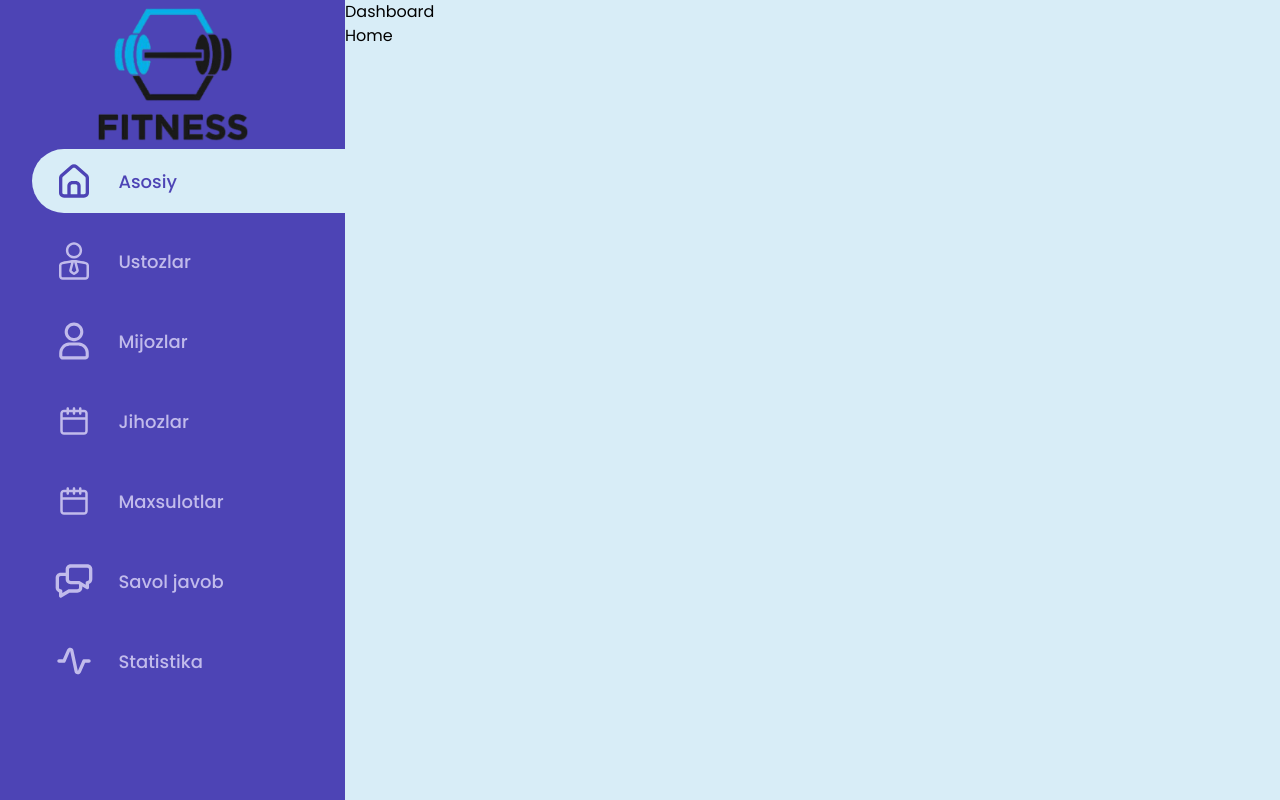
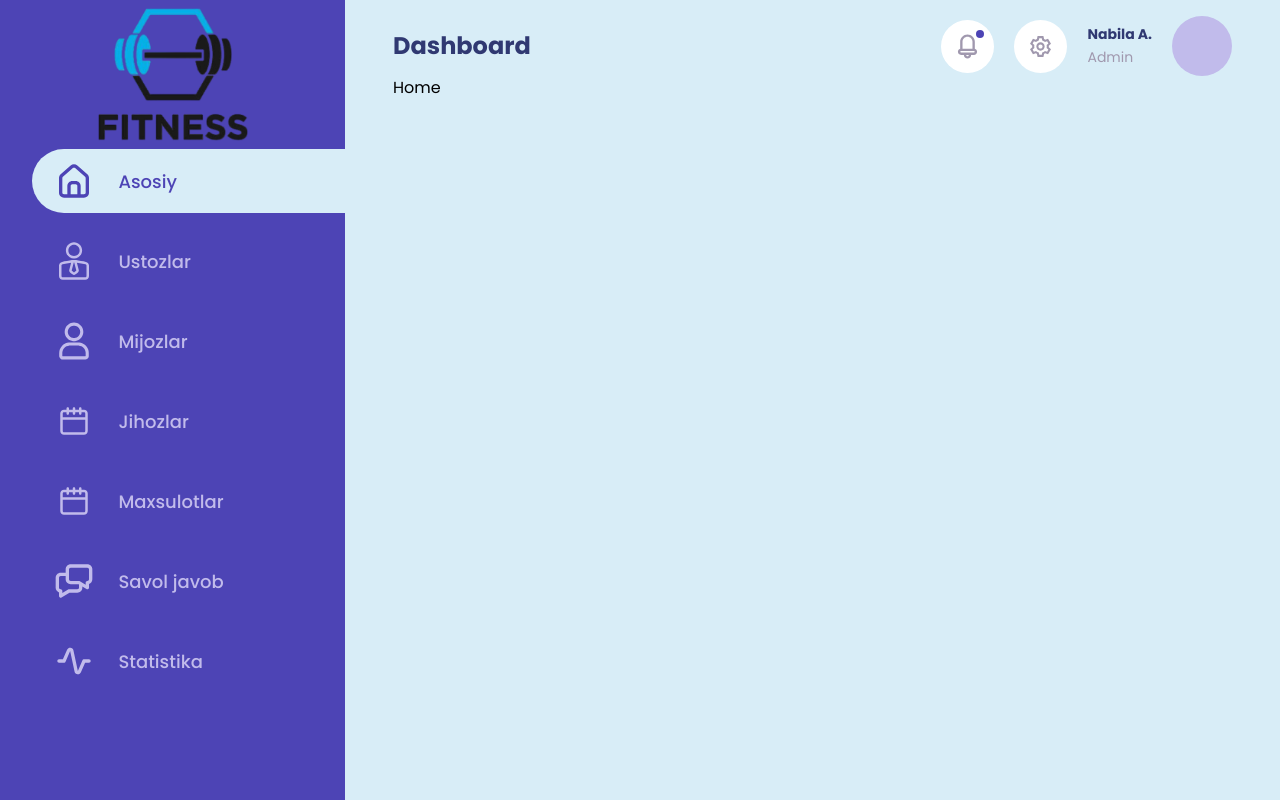
Before and after one commit to dilshodsherzodovich/najottalim, a React (Create React App) app: page / in a window 1280 px wide. Shown: the top 800 px of the page. Built offline with nearby package versions, Linux system fonts and the light colour scheme.

Commit message:
header component finished and fixed

```diff
--- a/src/layouts/MainLayout/components/Header.jsx
+++ b/src/layouts/MainLayout/components/Header.jsx
@@ -1,12 +1,32 @@
 import React from "react";
 import { useLocation } from "react-router-dom";
 import { handlePageHeader } from "../../../utils/handlePageHeader";
+import Heading4 from "../../../components/Headings/Heading4";
+import Heading6 from "../../../components/Headings/Heading6";
+import { ReactComponent as BellIcon } from "../../../assets/icons/bell.svg";
+import { ReactComponent as GearIcon } from "../../../assets/icons/gear.svg";
 
 function Header() {
   const { pathname } = useLocation();
   return (
-    <div>
-      <p>{handlePageHeader(pathname)}</p>
+    <div className="flex items-center justify-between pt-4">
+      <Heading4>{handlePageHeader(pathname)}</Heading4>
+      <div className="icons-box flex items-center gap-[20px]">
+        <div className="p-[14px] rounded-full bg-white inline-block relative">
+          <BellIcon width={25} height={25} />
+          <div className="w-2 h-2 rounded-full bg-primary absolute top-[10px] right-[10px]"></div>
+        </div>
+        <div className="p-[14px] rounded-full bg-white inline-block">
+          <GearIcon width={25} height={25} />
+        </div>
+        <div className="userDetails flex items-center gap-[20px]">
+          <div className="names">
+            <Heading6>Nabila A.</Heading6>
+            <span className="text-[14px] font-[400] text-lightGrey">Admin</span>
+          </div>
+          <div className="w-[60px] h-[60px] rounded-full bg-lightColor"></div>
+        </div>
+      </div>
     </div>
   );
 }
--- a/src/layouts/MainLayout/components/Sidebar.jsx
+++ b/src/layouts/MainLayout/components/Sidebar.jsx
@@ -107,7 +107,7 @@ function Sidebar() {
             alt="logo"
           />
         </div>
-        <div className="links-list flex flex-col pl-8 gap-2 min-[1281px]:pl-12">
+        <div className="links-list flex flex-col pl-8 gap-2  min-[1281px]:pl-12">
           {renderLinks()}
         </div>
       </div>
--- a/src/layouts/MainLayout/index.jsx
+++ b/src/layouts/MainLayout/index.jsx
@@ -10,7 +10,7 @@ const MainLayout = () => {
   return isAuth ? (
     <div className="flex">
       <Sidebar />
-      <div className="min-h-screen w-full bg-bgColor">
+      <div className="min-h-screen w-full bg-bgColor px-12">
         <Header />
         <Outlet />
       </div>
--- a/src/pages/Auth/index.jsx
+++ b/src/pages/Auth/index.jsx
@@ -1,7 +1,7 @@
 import React, { useState } from "react";
 import { Link } from "react-router-dom";
 // Images & Icons
-import Logo from "../../assets/logo.png";
+import Logo from "../../assets/images/logo.png";
 import Hand from "../../assets/icons/hand.svg";
 import {
   AiOutlineInfoCircle,
--- a/src/pages/Verify/index.jsx
+++ b/src/pages/Verify/index.jsx
@@ -1,7 +1,7 @@
-import React, { useState } from "react";
+import React from "react";
 import { Link } from "react-router-dom";
 // Images & Icons
-import Logo from "../../assets/logo.png";
+import Logo from "../../assets/images/logo.png";
 import Phone from "../../assets/icons/phone.svg";
 
 // Components
--- a/tailwind.config.js
+++ b/tailwind.config.js
@@ -13,7 +13,7 @@ module.exports = {
         success: "#4CBC9A",
         textColor: "#303972",
         textGrey: "#455360",
-        lightGrey: "#455360",
+        lightGrey: "#A098AE;",
         babyBlue: "#66BCE8",
         bgGrey: "#EAEAEA",
         price: "#FCC43E",
```
Also changed, not shown: src/assets/icons/bell.svg (added), src/assets/icons/gear.svg (added).
